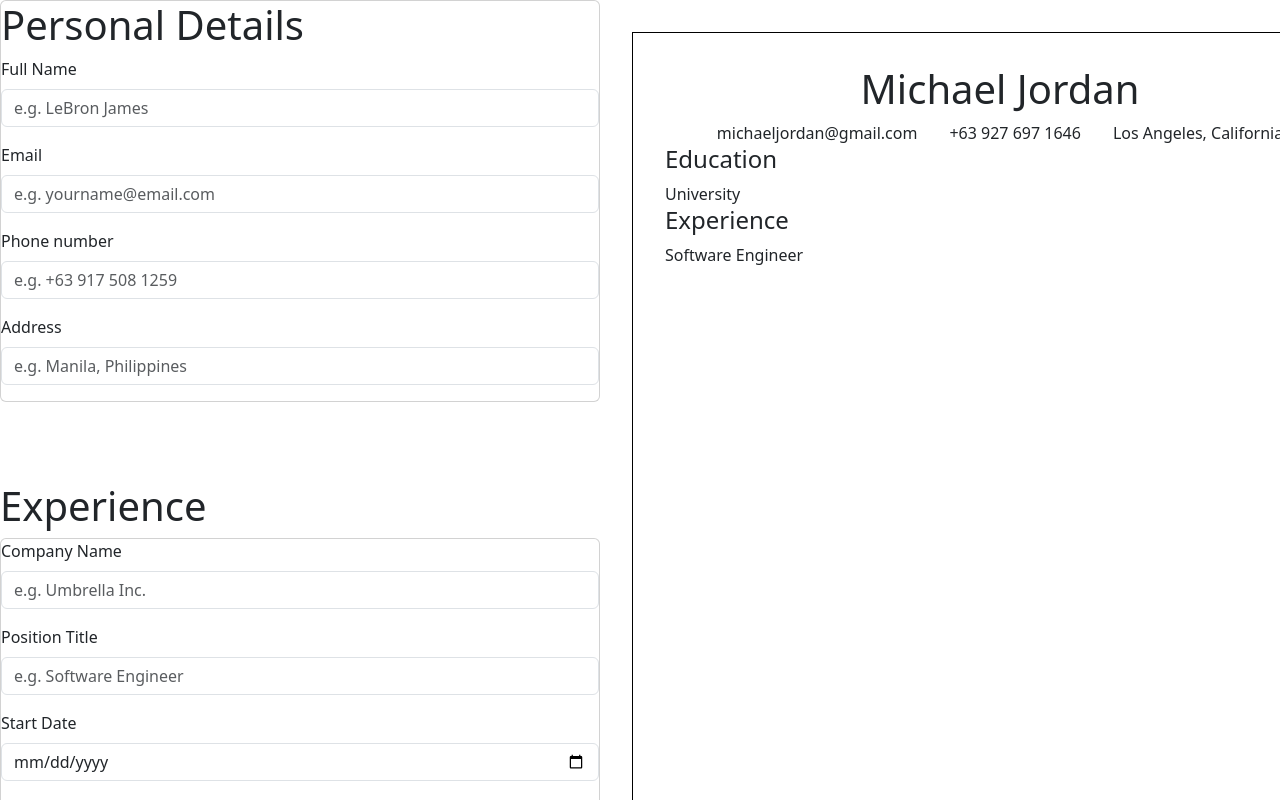
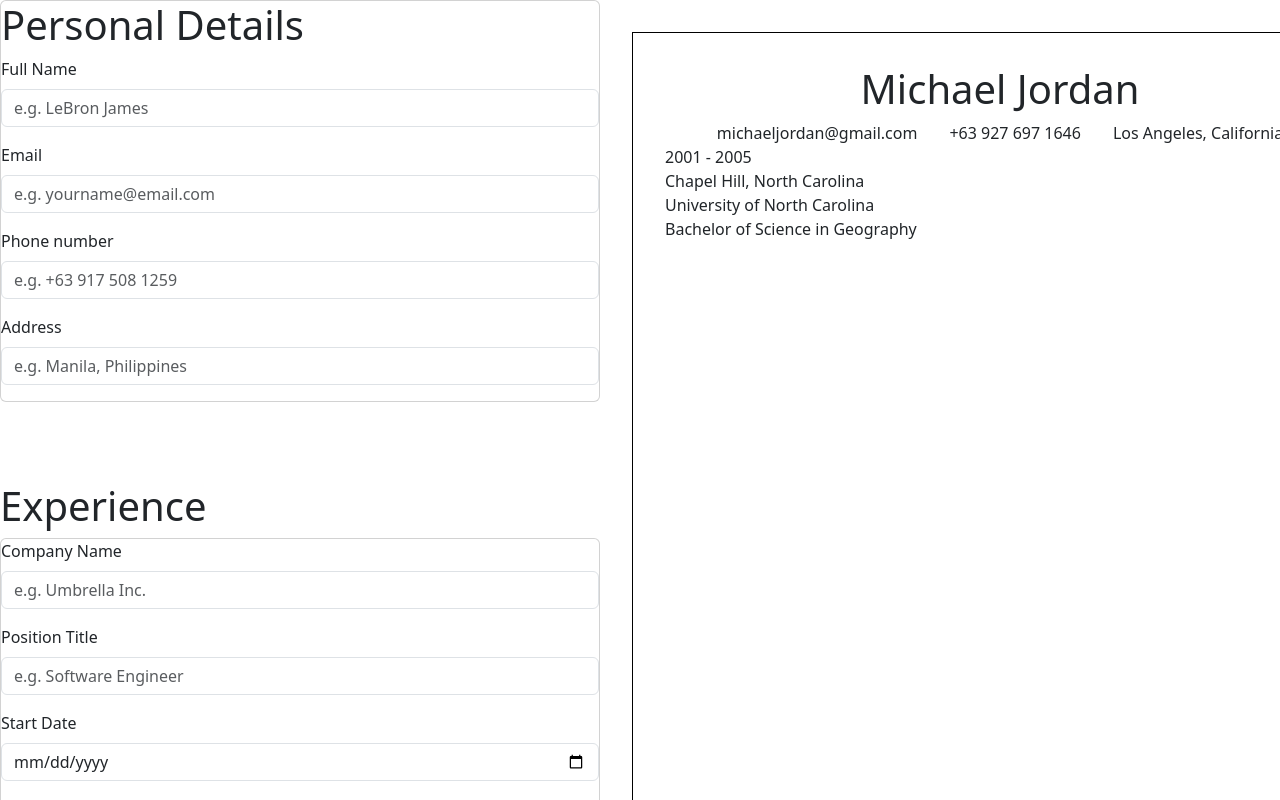
Before and after one commit to neilcasas/resume, a React (Vite) app: page / in a window 1280 px wide. Shown: the top 800 px of the page. Built offline with nearby package versions, Linux system fonts and the light colour scheme.

Commit message:
rendred experience and education component to CV component

```diff
--- a/src/App.tsx
+++ b/src/App.tsx
@@ -8,7 +8,15 @@ function App() {
     email: "michaeljordan@gmail.com",
     number: "+63 927 697 1646",
     location: "Los Angeles, California",
-    education: [],
+    education: [
+      {
+        school: "University of North Carolina",
+        degree: "Bachelor of Science in Geography",
+        startDate: "2001",
+        endDate: "2005",
+        location: "Chapel Hill, North Carolina",
+      },
+    ],
     experience: [],
   };
 
--- a/src/components/CV.tsx
+++ b/src/components/CV.tsx
@@ -1,4 +1,6 @@
 import "../styles/CV.scss";
+import EducationCV from "./EducationCV";
+import ExperienceCV from "./ExperienceCV";
 
 interface EducationObject {
   school: string;
@@ -39,13 +41,15 @@ function CV(props: CVProps) {
               <div>{props.location}</div>
             </div>
           </div>
+          <div className="cv-experience">
+            {props.experience.map((exp) => (
+              <ExperienceCV {...exp} />
+            ))}
+          </div>
           <div className="cv-education">
-            <h4>Education</h4>
-            <div>University</div>
-          </div>
-          <div className="cv-experience">
-            <h4>Experience</h4>
-            <div>Software Engineer</div>
+            {props.education.map((educ) => (
+              <EducationCV {...educ} />
+            ))}
           </div>
         </div>
       </div>
```
